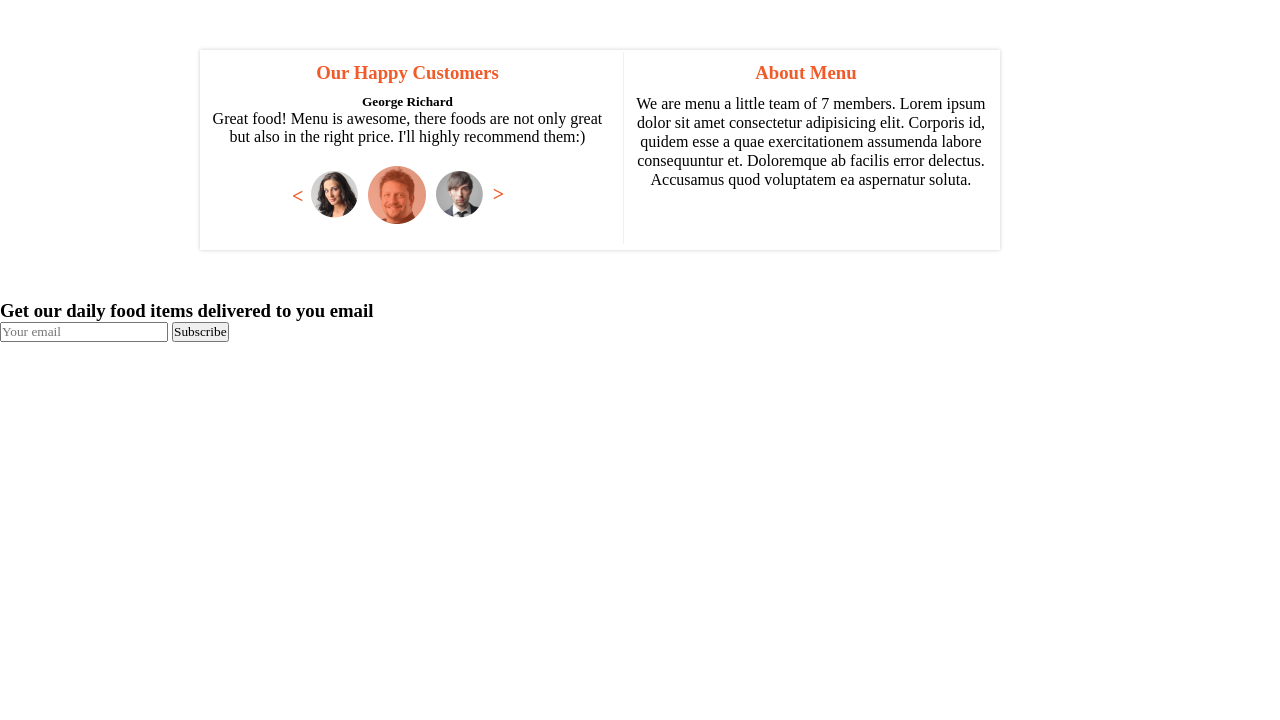
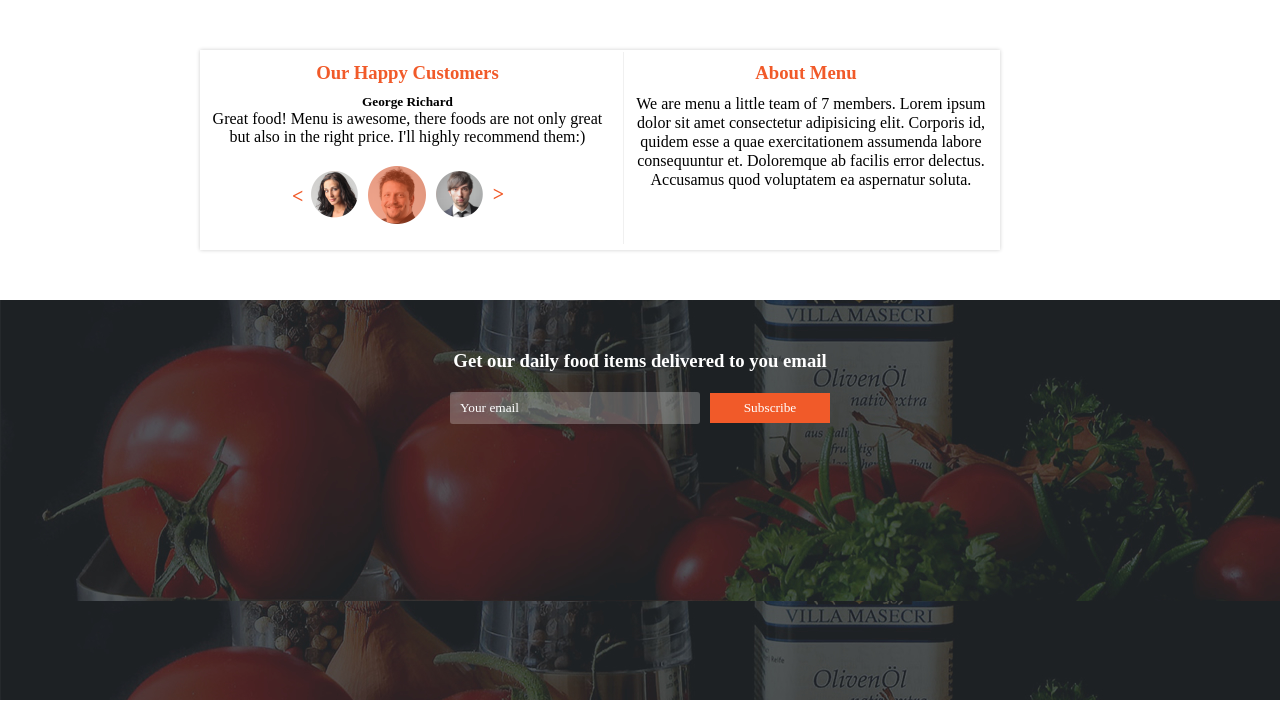
Before and after one commit to Evanik-KE/project-4, a plain HTML site: page index.html in a window 1280 px wide. Shown: the part 2535-3255 px from the top of the page. Before the commit the page ends 2877 px from the top, so only its background shows below. Drawn offline with Linux system fonts and the light colour scheme.

Commit message:
Style subscribe section

```diff
--- a/style.css
+++ b/style.css
@@ -342,3 +342,45 @@
     text-align: center;
     line-height: 1.2em;
 }
+
+.subscribe{
+    margin: 20px 0;
+    background: url(images/backgrounds/subscribe.jpg);
+    height: 50vh;
+}
+
+.subscribe h3{
+    padding-top: 50px;
+    color: white;
+    text-align: center;
+}
+
+.email{
+    display: flex;
+    justify-content: center;
+    align-items: center;
+    margin-top: 20px;
+}
+input{
+    display: flex;
+    justify-content: center;
+    align-items: center;
+    width: 250px;
+    padding: 8px 10px;
+    outline: none;
+    border: none;
+    background-color: rgba(255, 255, 255, 0.243);
+    border-radius: 3px;
+}
+::placeholder{
+    color: white;
+}
+#sub{
+    width: 120px;
+    height: 30px;
+    margin-left: 10px;
+    outline: none;
+    border: none;
+    background-color: #F15A29;
+    color: white;
+}
```
